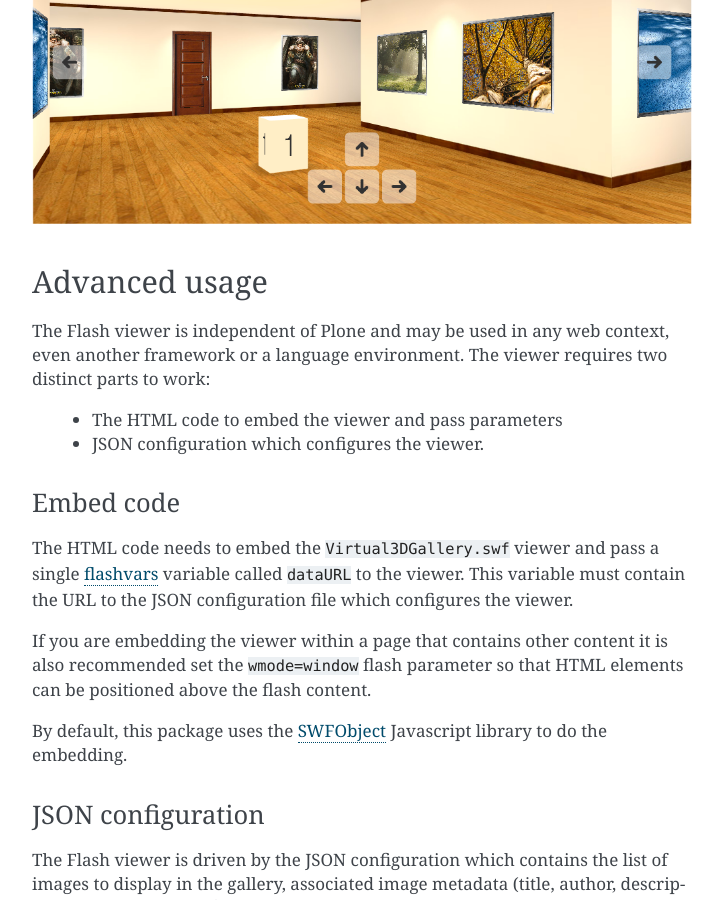
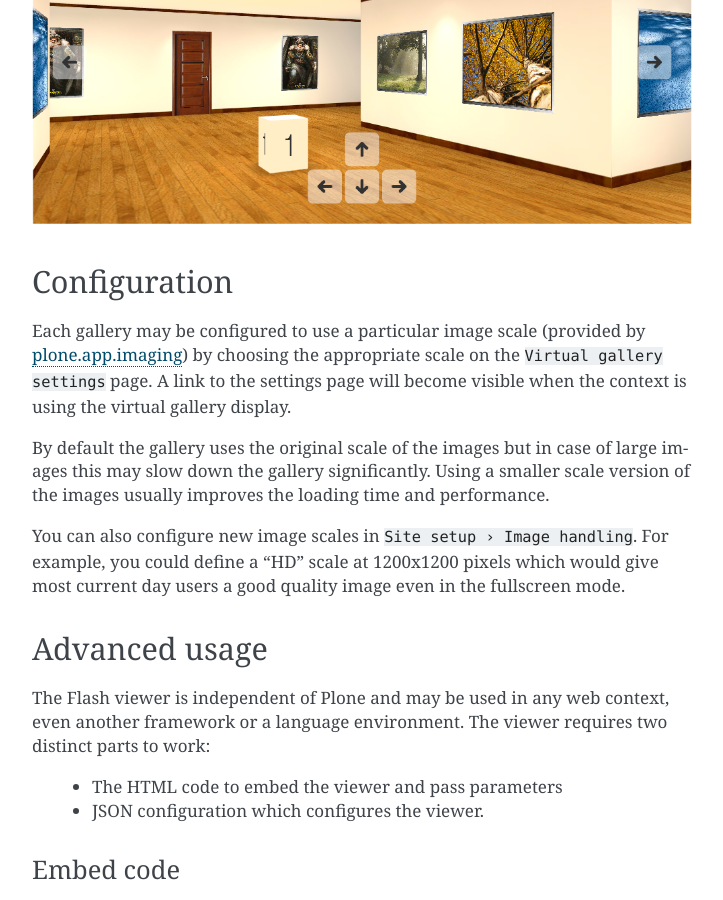
Before and after one commit to hexagonit/hexagonit.virtualgallery, a Sphinx documentation site: the page built from hexagonit/virtualgallery/docs/README.rst, in a window 1280 px wide and 900 px high, scrolled down 1081 px. Shown: the whole window, without its empty margins (388-1111 px from the left). Built offline with Sphinx 7.4.7, drawn with Linux system fonts in a browser that asks for light colours.

Commit message:
Added documentation about the settings page.

```diff
--- a/hexagonit/virtualgallery/docs/HISTORY.rst
+++ b/hexagonit/virtualgallery/docs/HISTORY.rst
@@ -3,6 +3,10 @@ Changelog
 
 1.0b5 (unreleased)
 ------------------
+
+- Added support for configuring the image scale used in the gallery
+  on per-context basis.
+  [dokai]
 
 - Updated documentation
   [dokai]
--- a/hexagonit/virtualgallery/docs/README.rst
+++ b/hexagonit/virtualgallery/docs/README.rst
@@ -39,6 +39,23 @@ and right side of the viewer. The viewer can also be put in fullscreen mode
 by clicking on the fullscreen button on the top right corner.
 
 .. image:: images/screenshot.png
+
+Configuration
+=============
+
+Each gallery may be configured to use a particular image scale (provided by
+`plone.app.imaging <http://pypi.python.org/pypi/plone.app.imaging>`_) by
+choosing the appropriate scale on the ``Virtual gallery settings`` page. A
+link to the settings page will become visible when the context is using the
+virtual gallery display.
+
+By default the gallery uses the original scale of the images but in case of
+large images this may slow down the gallery significantly. Using a smaller
+scale version of the images usually improves the loading time and performance.
+
+You can also configure new image scales in ``Site setup › Image handling``.
+For example, you could define a "HD" scale at 1200x1200 pixels which would
+give most current day users a good quality image even in the fullscreen mode.
 
 Advanced usage
 ==============
```
